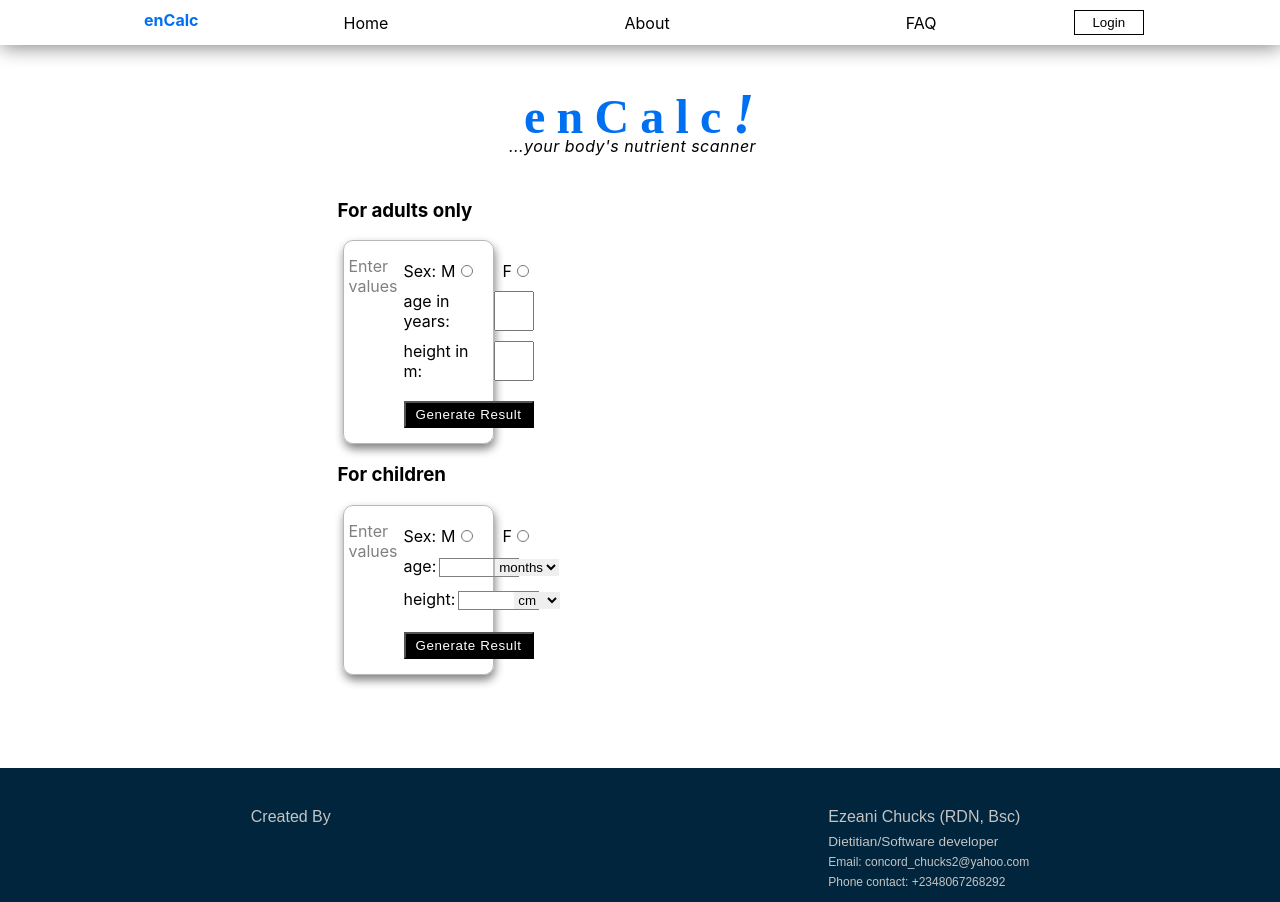
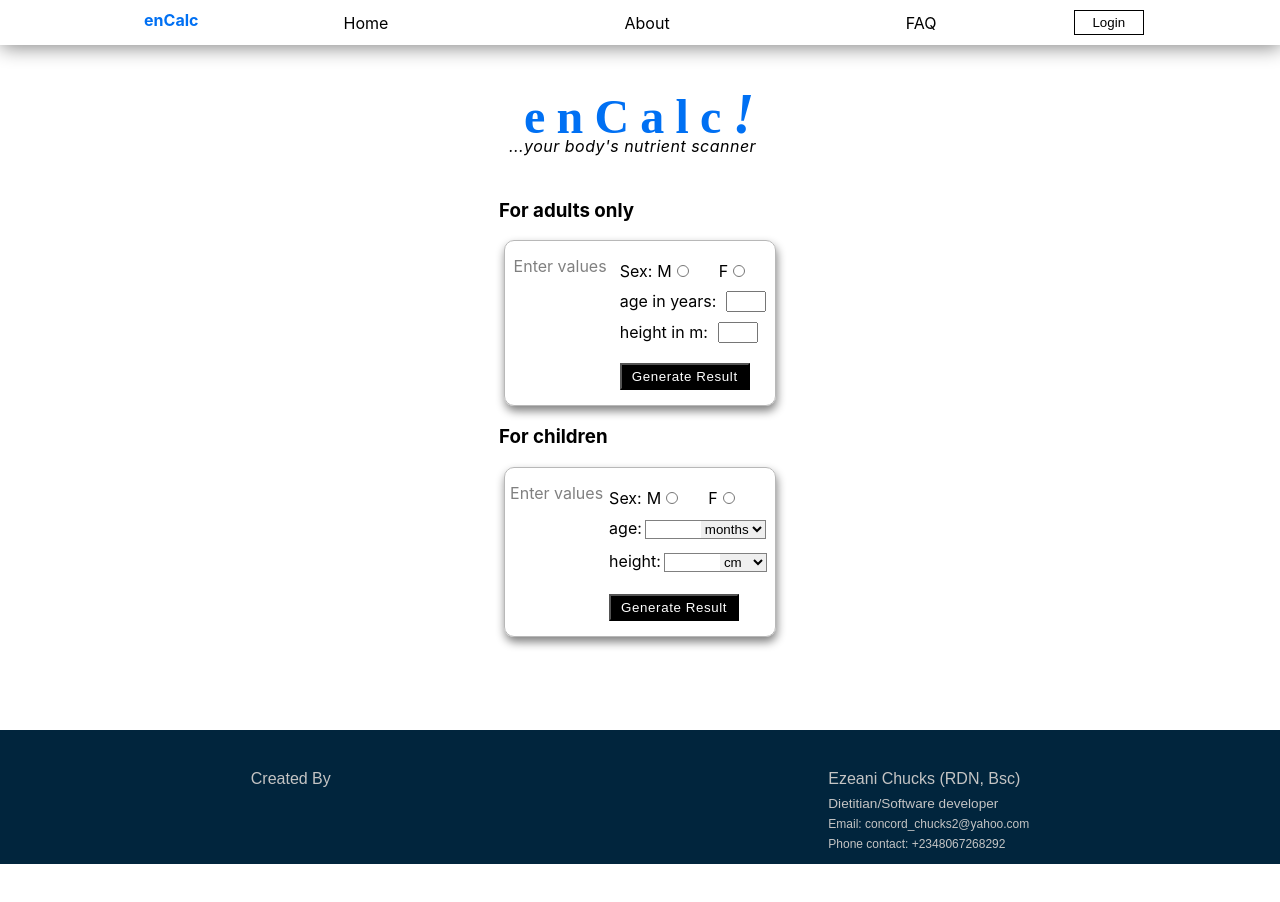
Before and after one commit to EzeaniChucks/NutriCalc, a Next.js app: page /ideal-body-weight in a window 1280 px wide. After the commit the page ends 864 px from the top, so only its background shows below. Built offline with nearby package versions, Linux system fonts and the light colour scheme.

Commit message:
started building ideal body weight section

```diff
--- a/components/idw.module.css
+++ b/components/idw.module.css
@@ -6,9 +6,9 @@
   margin-bottom: 20px;
 }
 
-.main div{
+/* .main div{
   width: 50%;
-}
+} */
 
 .workArea{
   display: flex;
```
